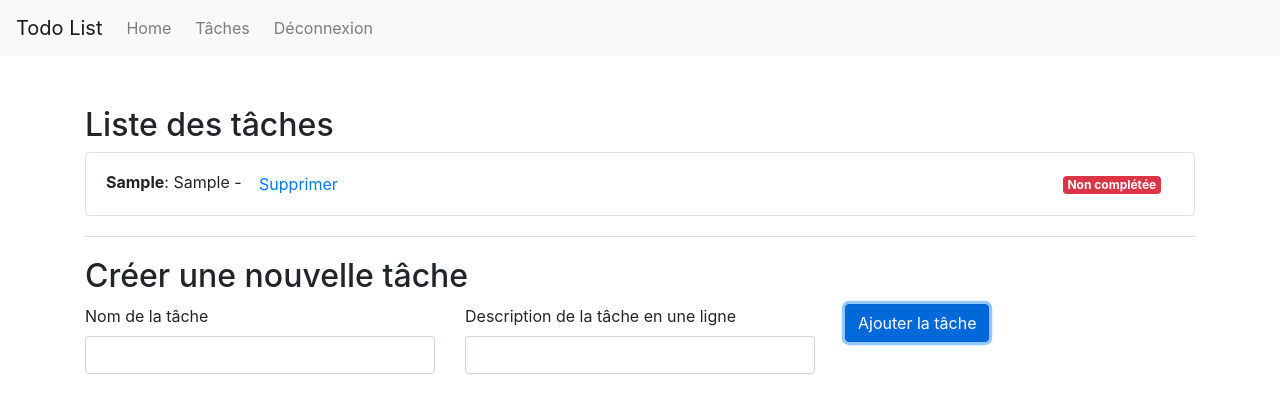
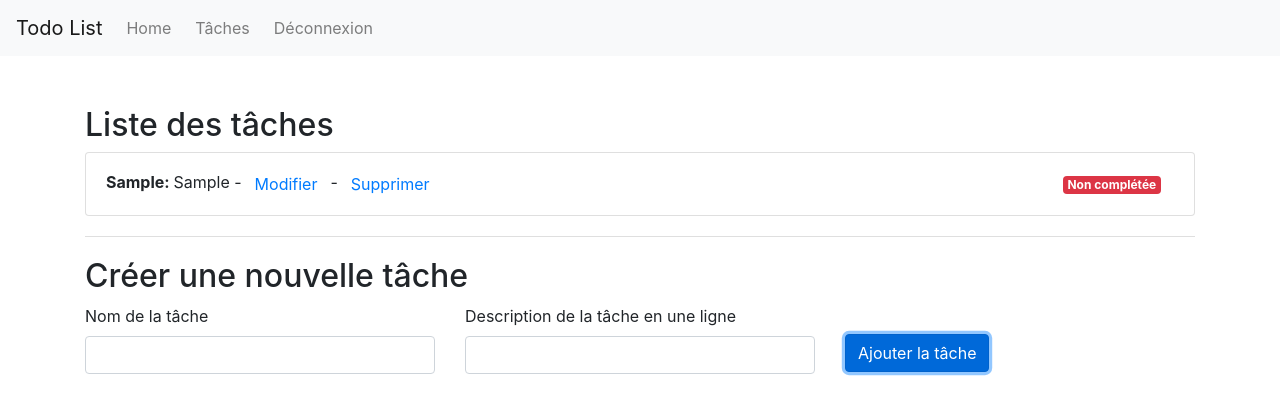
Before and after one commit to NajmZaga/aos-todos-app-hooks, a React (Create React App) app: page / in a window 1280 px wide. Both pictures are taken after typing "Sample", "Sample" into the empty fields and a click on the button "Ajouter la tâche". Shown: the top 414 px of the page. Built offline with nearby package versions, Linux system fonts and the light colour scheme.

Commit message:
complete the app

```diff
--- a/src/App.css
+++ b/src/App.css
@@ -11,3 +11,7 @@
 .todos-page .todo-status {
   float: right;
 }
+
+.align-btn {
+  margin-top: 30px;
+}
--- a/src/pages/TodosPage/components/AddTodo/index.tsx
+++ b/src/pages/TodosPage/components/AddTodo/index.tsx
@@ -50,7 +50,7 @@ export const AddTodo: React.FC<IAddTodoProps> = ({ onSaveTodo }) => {
           </Col>
           <Col md="4">
             <FormGroup>
-              <Button color="primary">Ajouter la tâche</Button>
+              <Button className="align-btn" color="primary">Ajouter la tâche</Button>
             </FormGroup>
           </Col>
         </Row>
--- a/src/pages/TodosPage/components/TodosList/index.tsx
+++ b/src/pages/TodosPage/components/TodosList/index.tsx
@@ -1,18 +1,53 @@
 import React, { useState } from 'react';
-import { Alert, Badge, Button, ListGroup, ListGroupItem } from 'reactstrap';
+import { Alert, Badge, Button, Col, Form, FormGroup, Input, Label, ListGroup, ListGroupItem, Row } from 'reactstrap';
 import { ITodo } from '../../../../context/TodosContext';
+import { INewTodo } from '../AddTodo';
 
 interface ITodosListProps {
   listTodos: ITodo[];
+  onUpdateTodo: (todo: ITodo) => void;
   onRemoveTodo: (id: string) => void;
   onToggleComplete: (id: string) => void;
 };
 
-export const TodosList: React.FC<ITodosListProps> = ({ listTodos, onRemoveTodo, onToggleComplete }) => {
+export const TodosList: React.FC<ITodosListProps> = ({ listTodos, onUpdateTodo, onRemoveTodo, onToggleComplete }) => {
 
-  const [tooltipOpen, setTooltipOpen] = useState(false);
+  const [editableTodo, setEditableTodo] = useState<ITodo | null>(null);
+  const [todoNewValue, setTodoNewValue] = useState<INewTodo>({
+    title: '',
+    description: '',
+  });
 
-  const toggle = () => setTooltipOpen(!tooltipOpen);
+  const handleEditableTodo = (todo: ITodo) => {
+    setEditableTodo(todo);
+    setTodoNewValue({
+      title: todo.title,
+      description: todo.description,
+    });
+  };
+
+  const handleUpdateTodo = (event: React.FormEvent<HTMLFormElement>) => {
+    event.preventDefault();
+    editableTodo && onUpdateTodo({
+      ...editableTodo,
+      title: todoNewValue.title,
+      description: todoNewValue.description,
+    });
+    setEditableTodo(null);
+  };
+
+  const handleTodoChange = (event: React.ChangeEvent<HTMLInputElement>) => setTodoNewValue({
+    ...todoNewValue,
+    [event.target.name]: event.target.value,
+  });
+
+  const handleCancelEditing = () => {
+    setEditableTodo(null);
+    setTodoNewValue({
+      title: '',
+      description: '',
+    });
+  };
 
   return (
     <div className="todos-list">
@@ -22,15 +57,50 @@ export const TodosList: React.FC<ITodosListProps> = ({ listTodos, onRemoveTodo,
           listTodos.length ?
             listTodos.map(todo => (
               <ListGroupItem key={todo.id}>
+                {
+                  !!editableTodo && todo.id === editableTodo.id
+                    ?
+                    // When a todo is editable
+                    <Form onSubmit={handleUpdateTodo}>
+                      <Row>
+                        <Col md="4">
+                          <FormGroup>
+                            <Label for="exampleEmail">Nom de la tâche</Label>
+                            <Input type="text" name="title" value={todoNewValue.title} onChange={handleTodoChange} />
+                          </FormGroup>
+                        </Col>
+                        <Col md="4">
+                          <FormGroup>
+                            <Label for="exampleEmail">Description de la tâche en une ligne</Label>
+                            <Input type="text" name="description" value={todoNewValue.description} onChange={handleTodoChange} />
+                          </FormGroup>
+                        </Col>
+                        <Col md="4">
+                          <FormGroup className="align-btn">
+                            <Button color="success">Modifier la tâche</Button>
+                            {'  '}
+                            <Button color="danger" onClick={handleCancelEditing}>Annuler</Button>
+                          </FormGroup>
+                        </Col>
+                      </Row>
+
+                    </Form>
+                    :
+                    <>
                       <strong>
-                  {todo.title}
+                        {`${todo.title}: `}
                       </strong>
-              : {todo.description} - <Button color="link" onClick={() => onRemoveTodo(todo.id)}>Supprimer</Button>
+                      {todo.description} -
+                      <Button color="link" onClick={() => handleEditableTodo(todo)}>Modifier</Button>
+                -
+                      <Button color="link" onClick={() => onRemoveTodo(todo.id)}>Supprimer</Button>
                       <Button className="todo-status" color="link" onClick={() => onToggleComplete(todo.id)}>
                         <Badge title={`Marquer comme ${todo.completed ? 'Non' : ''} complétée`} color={todo.completed ? 'success' : 'danger'}>
                           {todo.completed ? 'Complétée' : 'Non complétée'}
                         </Badge>
                       </Button>
+                    </>
+                }
               </ListGroupItem>
             ))
             :
--- a/src/pages/TodosPage/index.tsx
+++ b/src/pages/TodosPage/index.tsx
@@ -27,6 +27,7 @@ export const TodosPage: React.FC<ITodosPageProps> = () => {
       <Container>
         <TodosList
           listTodos={todos}
+          onUpdateTodo={updatedTodo}
           onRemoveTodo={removeTodo}
           onToggleComplete={toggleCompleted}
         />
```
Lines whose indentation alone changed are shown as unchanged.
